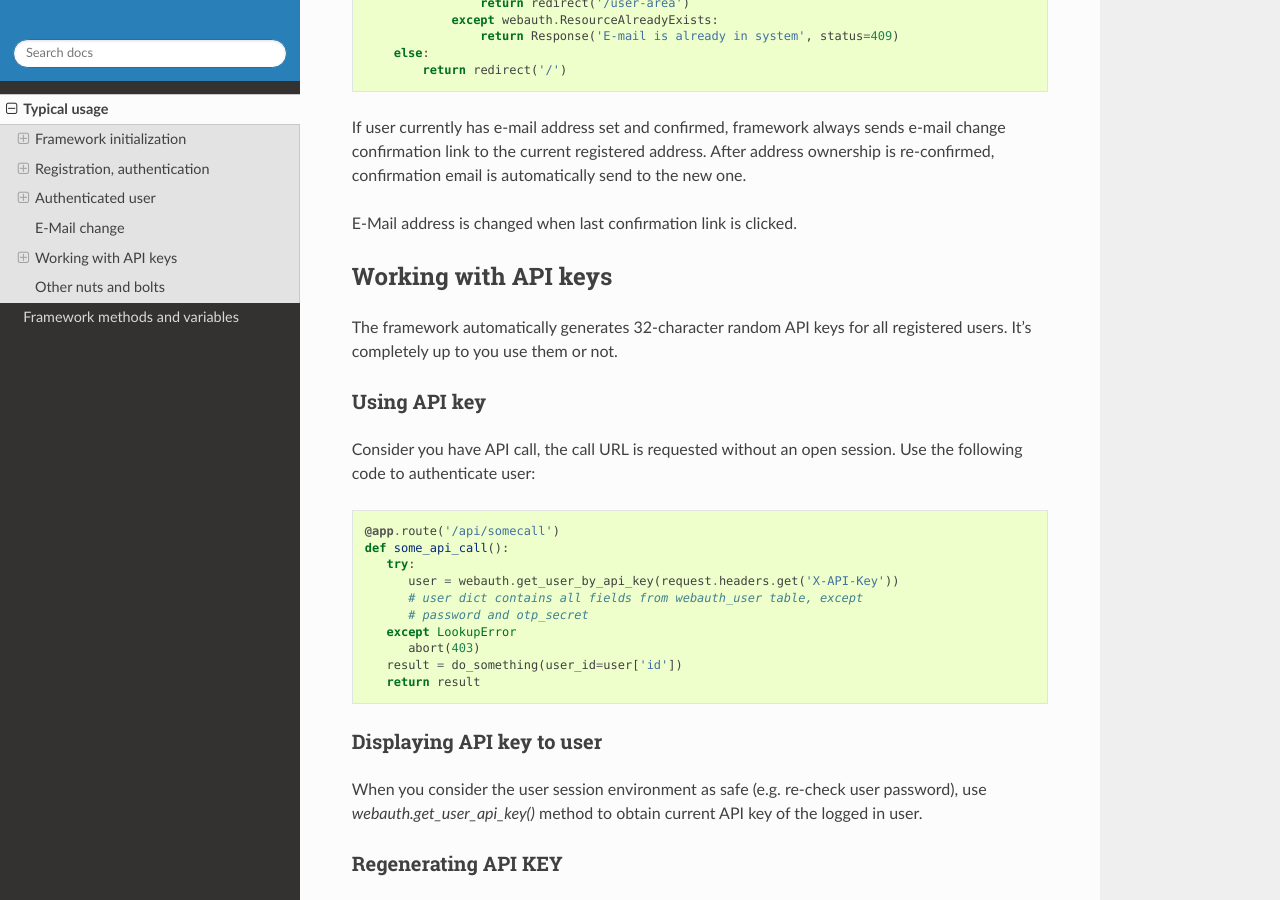
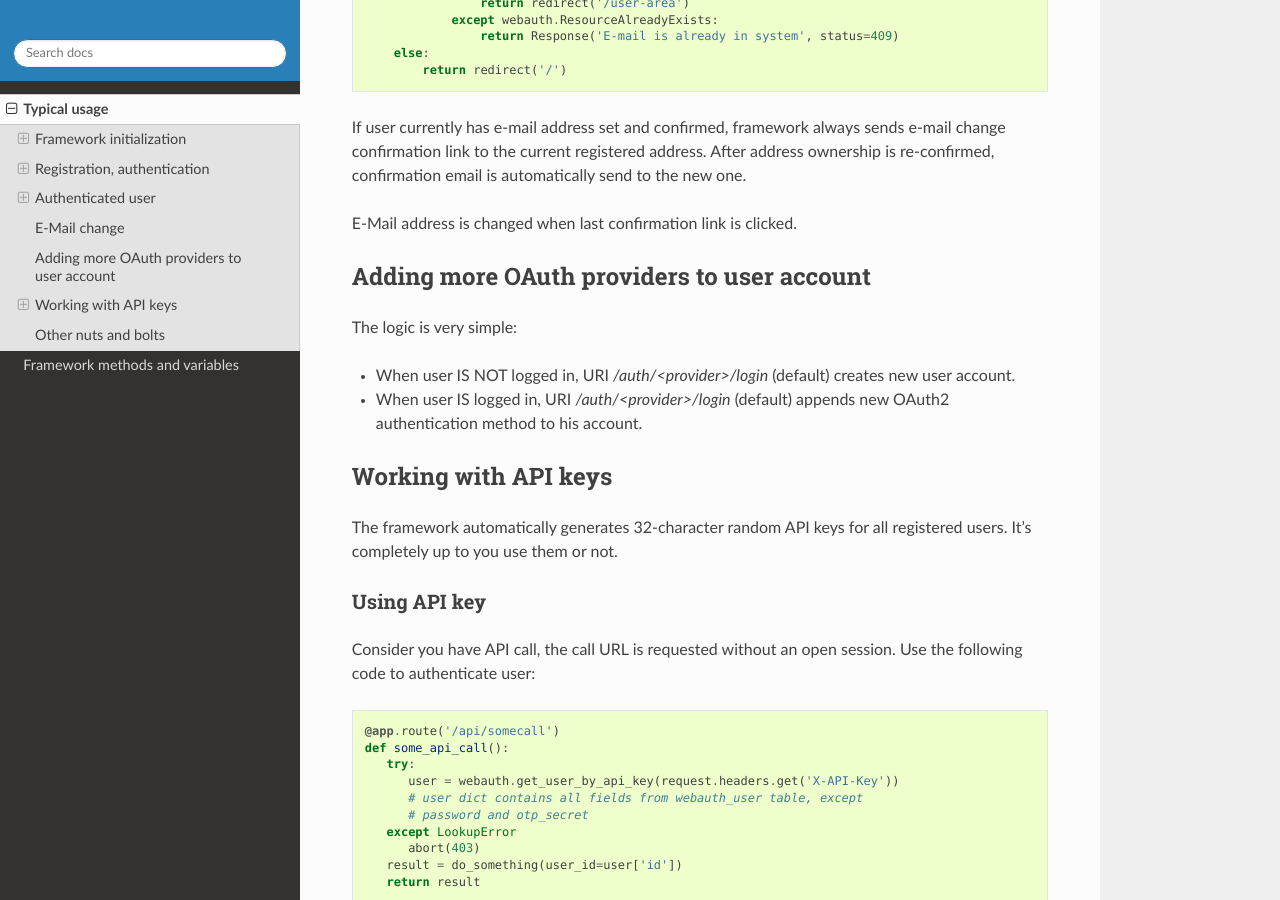
Before and after one commit to alttch/webauth, a Sphinx documentation site: the page built from doc/usage.rst, in a window 1280 px wide and 900 px high, scrolled down 4175 px. Built offline with Sphinx 7.4.7 and the Read the Docs theme 2.0.0, drawn with Linux system fonts in a browser that asks for light colours.

Commit message:
oauth append

```diff
--- a/doc/usage.rst
+++ b/doc/usage.rst
@@ -242,6 +242,17 @@ the new one.
 
 E-Mail address is changed when last confirmation link is clicked.
 
+Adding more OAuth providers to user account
+===========================================
+
+The logic is very simple:
+
+* When user IS NOT logged in, URI */auth/<provider>/login* (default) creates
+  new user account.
+
+* When user IS logged in, URI */auth/<provider>/login* (default) appends new
+  OAuth2 authentication method to his account.
+
 Working with API keys
 =====================
 
```
